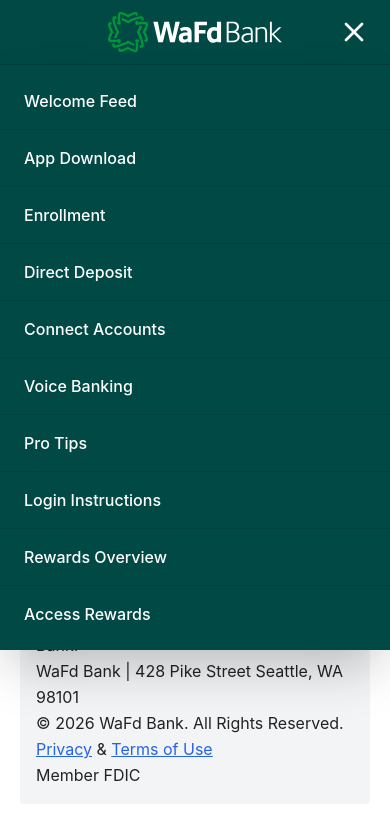
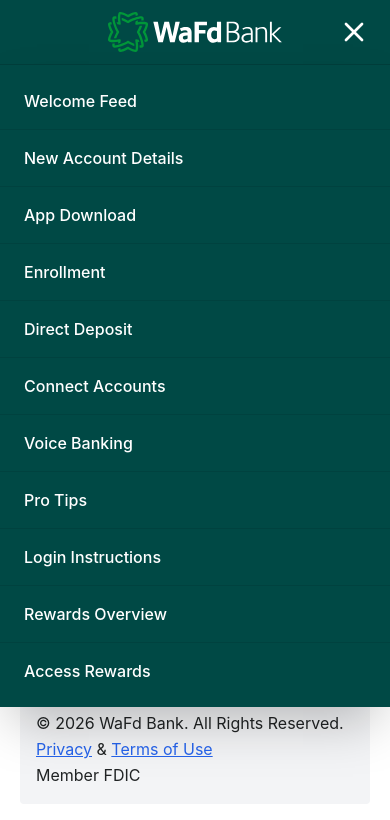
Before and after one commit to RobWafd/cx-webform, a Next.js app: page /download in a window 390 px wide. Both pictures are taken after a click on the button 354 px from the left and 32 px from the top of the page. Shown: the top 820 px of the page. Built offline with nearby package versions, Linux system fonts and the light colour scheme.

Commit message:
feat: implement responsive Header component with mobile navigation menu

```diff
--- a/src/components/Header.tsx
+++ b/src/components/Header.tsx
@@ -23,6 +23,7 @@
       {isOpen && (
         <nav className="absolute top-[64px] left-0 w-full bg-wafd-header shadow-2xl border-t border-[#003d3a] flex flex-col py-2 z-50 transition-all duration-300">
           <Link href="/" onClick={toggleMenu} className="px-6 py-4 text-white no-underline hover:bg-[#003d3a] font-medium border-b border-[#003d3a]/50">Welcome Feed</Link>
+          <Link href="/new-account-details" onClick={toggleMenu} className="px-6 py-4 text-white no-underline hover:bg-[#003d3a] font-medium border-b border-[#003d3a]/50">New Account Details</Link>
           <Link href="/download" onClick={toggleMenu} className="px-6 py-4 text-white no-underline hover:bg-[#003d3a] font-medium border-b border-[#003d3a]/50">App Download</Link>
           <Link href="/enrollment" onClick={toggleMenu} className="px-6 py-4 text-white no-underline hover:bg-[#003d3a] font-medium border-b border-[#003d3a]/50">Enrollment</Link>
           <Link href="/finish-setup" onClick={toggleMenu} className="px-6 py-4 text-white no-underline hover:bg-[#003d3a] font-medium border-b border-[#003d3a]/50">Direct Deposit</Link>
```
